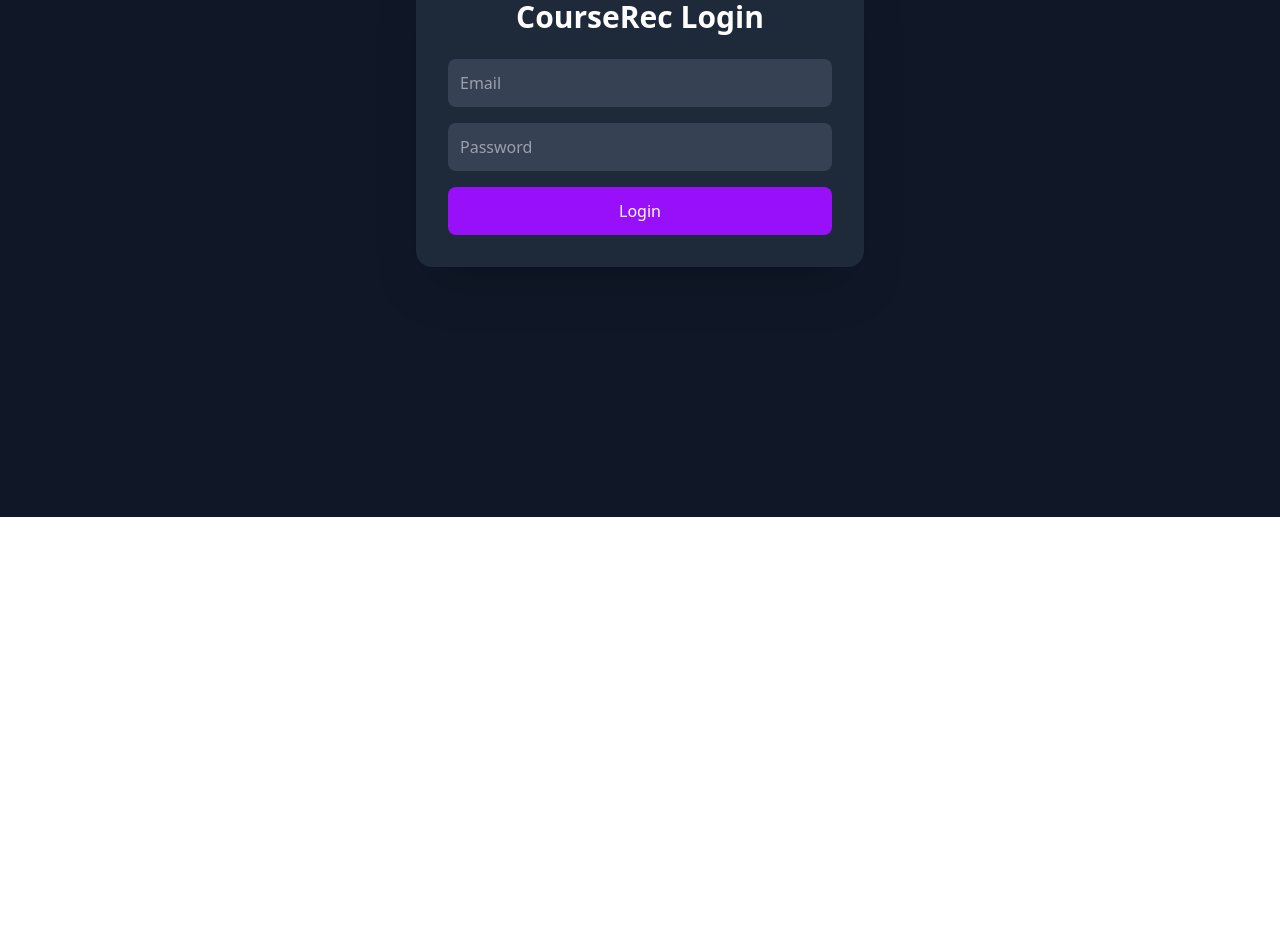
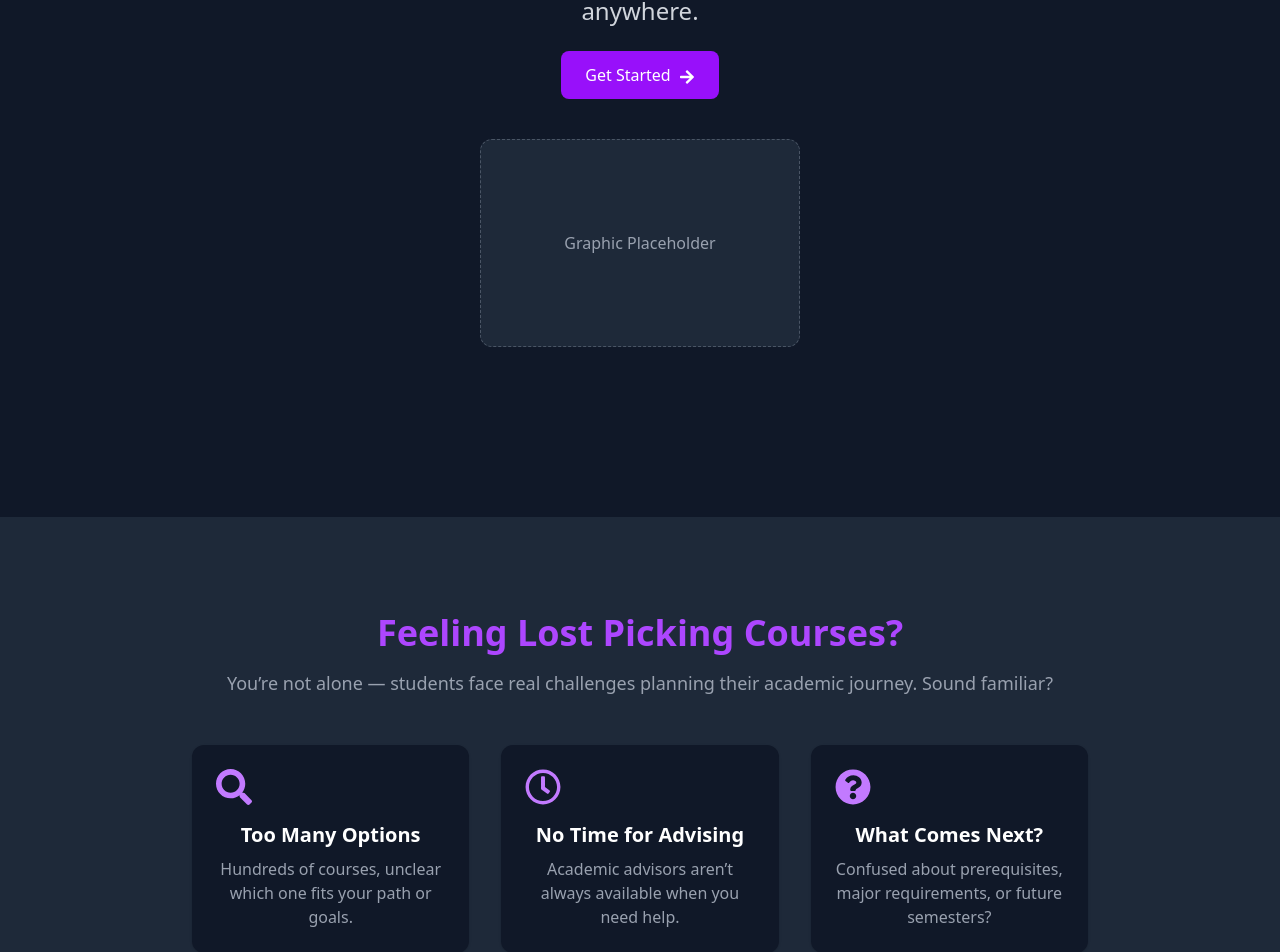
Before and after one commit to HamzaGiTX786/Course-Rec, a React (Vite) app in the folder frontend/: page / in a window 1280 px wide. Before the commit this address led to /login. Shown: the part 283-1235 px from the top of the page. Before the commit the page ends 800 px from the top, so only its background shows below. Built offline with nearby package versions, Linux system fonts and the light colour scheme.

Commit message:
creating a new landing page, and minor changes to endpoint names

```diff
--- a/frontend/src/App.jsx
+++ b/frontend/src/App.jsx
@@ -1,8 +1,10 @@
 import { useState } from 'react'
 import { Navigate, Route, Routes } from "react-router-dom";
 
+import LandingPage from './pages/LandingPage';
 import Login from './pages/Login';
 import Dashboard from './pages/Dashboard';
+
 
 
 
@@ -12,12 +14,9 @@ function App() {
   return (
     <>
     <Routes>
-      <Route path="/" element={<Navigate to="/login" replace />} />
+      <Route path="/" element={<LandingPage />} />
       <Route path="/login" element={<Login />} />
       <Route path="/dashboard" element={<Dashboard />} />
-      {/*
-      <Route path="/courses" element={<Courses />} />
-      <Route path="/profile" element={<Profile />} /> */}
       <Route path="*" element={<Navigate to="/login" replace />} />
     </Routes>
     </>
--- a/frontend/src/components/ChatSidebar.jsx
+++ b/frontend/src/components/ChatSidebar.jsx
@@ -25,7 +25,10 @@ export default function ChatSidebar() {
 
   const handleRename = async (id) => {
     try {
-      await api.put(`/api/conversations/${id}/`, { name: editedName });
+      await api.post(`/users/rename-conversations/`,
+        { new_name: editedName,
+          conversation_id: id
+         });
       setConversations(prev =>
         prev.map(conv => (conv.id === id ? { ...conv, name: editedName } : conv))
       );
@@ -37,7 +40,7 @@ export default function ChatSidebar() {
   };
 
   const filteredConversations = conversations.filter(conv =>
-    conv.name.toLowerCase().includes(searchTerm.toLowerCase())
+    conv.conversationName.toLowerCase().includes(searchTerm.toLowerCase())
   );
 
   return (
@@ -58,17 +61,17 @@ export default function ChatSidebar() {
       <div className="space-y-2 overflow-y-auto max-h-[calc(100vh-120px)]">
         {filteredConversations.map((conv) => (
           <div
-            key={conv.id}
+            key={conv.conversationid}
             className="bg-gray-700 hover:bg-gray-600 p-3 rounded-lg flex justify-between items-center"
           >
-            {editingId === conv.id ? (
+            {editingId === conv.conversationid ? (
               <>
                 <input
                   value={editedName}
                   onChange={(e) => setEditedName(e.target.value)}
                   className="bg-gray-600 p-1 rounded text-white flex-1 mr-2"
                 />
-                <button onClick={() => handleRename(conv.id)}>
+                <button onClick={() => handleRename(conv.conversationid)}>
                   <FiCheck className="text-green-400" />
                 </button>
               </>
--- /dev/null
+++ b/frontend/src/components/FadeInSection.jsx
@@ -0,0 +1,33 @@
+import { useEffect, useRef, useState } from 'react';
+
+export default function FadeInSection({ children, className = '' }) {
+  const ref = useRef();
+  const [isVisible, setIsVisible] = useState(false);
+
+  useEffect(() => {
+    const observer = new IntersectionObserver(
+      ([entry]) => {
+        if (entry.isIntersecting) {
+          setIsVisible(true);
+          observer.unobserve(entry.target); // only trigger once
+        }
+      },
+      { threshold: 0.2 }
+    );
+
+    if (ref.current) observer.observe(ref.current);
+
+    return () => observer.disconnect();
+  }, []);
+
+  return (
+    <div
+      ref={ref}
+      className={`transition-opacity duration-700 transform ease-out ${
+        isVisible ? 'opacity-100 translate-y-0' : 'opacity-0 translate-y-6'
+      } ${className}`}
+    >
+      {children}
+    </div>
+  );
+}
--- /dev/null
+++ b/frontend/src/pages/LandingPage.jsx
@@ -0,0 +1,226 @@
+import { motion } from 'framer-motion';
+import { FaCheckCircle, FaArrowRight, FaUserFriends, FaRobot,
+        FaClock, FaChartLine, FaCalendarAlt, FaShieldAlt,
+        FaRegClock, FaSearch, FaQuestionCircle } from 'react-icons/fa';
+
+import FadeInSection from '../components/FadeInSection';
+
+const fadeInUp = {
+  hidden: { opacity: 0, y: 30 },
+  visible: (i = 0) => ({
+    opacity: 1,
+    y: 0,
+    transition: {
+      delay: i * 0.15,
+      duration: 0.6,
+      ease: 'easeOut',
+    },
+  }),
+};
+
+export default function LandingPage() {
+  const features = [
+    {
+      icon: <FaRobot />,
+      title: 'AI-Powered Guidance',
+      desc: 'Get personalized recommendations based on your academic history and interests.',
+    },
+    {
+      icon: <FaUserFriends />,
+      title: 'Student-Centric Design',
+      desc: 'Built by students, for students — intuitive and hassle-free.',
+    },
+    {
+      icon: <FaCalendarAlt />,
+      title: 'Plan Ahead with Ease',
+      desc: 'Map your degree and prerequisites smartly, semester by semester.',
+    },
+    {
+      icon: <FaClock />,
+      title: 'Available Anytime',
+      desc: 'No appointments needed. Get help whenever you need it.',
+    },
+    {
+      icon: <FaChartLine />,
+      title: 'Data-Backed Choices',
+      desc: 'Recommendations are grounded in real course data and trends.',
+    },
+    {
+      icon: <FaShieldAlt />,
+      title: 'Confidence, Not Guesswork',
+      desc: 'Eliminate confusion and plan your next steps with clarity.',
+    },
+  ];
+
+  return (
+    <div className="bg-gray-900 text-white font-sans">
+      {/* HERO SECTION */}
+      <section className="min-h-screen flex flex-col justify-center items-center px-6 text-center bg-gray-900">
+        <motion.h1
+          className="text-5xl md:text-6xl font-bold mb-4 text-purple-500"
+          initial={{ opacity: 0, y: -20 }}
+          animate={{ opacity: 1, y: 0 }}
+        >
+          CourseRec<span className='text-white'>.</span>
+        </motion.h1>
+        <p className="text-xl md:text-2xl text-gray-300 max-w-2xl">
+          Your AI-Powered Course Recommender — anytime, anywhere.
+        </p>
+
+        <a
+          href="/signup"
+          className="mt-6 inline-block bg-purple-600 hover:bg-purple-700 text-white px-6 py-3 rounded-lg transition-colors"
+        >
+          Get Started
+          <FaArrowRight className="inline ml-2" />
+        </a>
+
+        <div className="mt-10 w-80 h-52 bg-gray-800 rounded-xl border border-dashed border-gray-600 flex items-center justify-center text-gray-400">
+          Graphic Placeholder
+        </div>
+      </section>
+
+      {/* PROBLEM SECTION */}
+        <section className="py-24 px-6 bg-gray-800 text-white text-center">
+    <div className="max-w-4xl mx-auto">
+        <FadeInSection>
+        <h2 className="text-4xl font-bold mb-4 text-purple-500">Feeling Lost Picking Courses?</h2>
+        <p className="text-lg text-gray-400 mb-12">
+            You’re not alone — students face real challenges planning their academic journey. Sound familiar?
+        </p>
+        </FadeInSection>
+
+        <div className="grid md:grid-cols-3 gap-8">
+        {[
+            {
+            icon: <FaSearch className="text-purple-400 text-4xl mb-4" />,
+            title: 'Too Many Options',
+            desc: 'Hundreds of courses, unclear which one fits your path or goals.',
+            },
+            {
+            icon: <FaRegClock className="text-purple-400 text-4xl mb-4" />,
+            title: 'No Time for Advising',
+            desc: 'Academic advisors aren’t always available when you need help.',
+            },
+            {
+            icon: <FaQuestionCircle className="text-purple-400 text-4xl mb-4" />,
+            title: 'What Comes Next?',
+            desc: 'Confused about prerequisites, major requirements, or future semesters?',
+            },
+        ].map((problem, idx) => (
+            <FadeInSection key={idx}>
+            <div className="bg-gray-900 rounded-xl p-6 shadow hover:ring-2 hover:ring-purple-500 transition-all h-full">
+                {problem.icon}
+                <h3 className="text-xl font-semibold text-white mb-2">{problem.title}</h3>
+                <p className="text-gray-400">{problem.desc}</p>
+            </div>
+            </FadeInSection>
+        ))}
+        </div>
+
+        <FadeInSection>
+        <p className="mt-12 text-purple-400 text-xl font-medium">
+            That’s why we built <span className="text-white font-bold">CourseRec</span>.
+        </p>
+        </FadeInSection>
+    </div>
+    </section>
+
+            {/* HOW IT WORKS SECTION */}
+        <section className="py-20 px-6 bg-gray-900">
+        <h2 className="text-4xl font-bold mb-4 text-purple-500 text-center">How It Works</h2>
+        <div className="max-w-6xl mx-auto flex flex-col md:flex-row gap-8 items-start">
+            <div className="flex-1 space-y-6">
+            {[
+                {
+                title: '1. Create an Account',
+                desc: 'Sign up quickly using your email to get started.',
+                },
+                {
+                title: '2. Ask Questions',
+                desc: 'Chat with our AI to get personalized course recommendations.',
+                },
+                {
+                title: '3. Plan with Confidence',
+                desc: 'Make informed decisions anytime, on your own.',
+                },
+            ].map((step, idx) => (
+                <FadeInSection key={idx}>
+                <div className="bg-gray-800 p-6 rounded-xl shadow-lg hover:ring-2 hover:ring-purple-500 transition-all duration-200">
+                    <h3 className="text-xl font-semibold mb-2 text-purple-400">{step.title}</h3>
+                    <p className="text-gray-300">{step.desc}</p>
+                </div>
+                </FadeInSection>
+            ))}
+            </div>
+
+            <div className="flex-1 w-full h-full flex items-center justify-center">
+            <div className="w-full h-[400px] bg-gray-800 border border-dashed border-gray-600 rounded-xl flex items-center justify-center text-gray-400">
+                Chat Demo GIF Placeholder
+            </div>
+            </div>
+        </div>
+        </section>
+
+      {/* WHY USE COURSEREC SECTION */}
+        <section className="py-20 px-6 bg-gray-800 text-center">
+        <h2 className="text-4xl font-bold mb-4 text-purple-500">Why Use CourseRec?</h2>
+        <div className="grid md:grid-cols-3 gap-8 max-w-6xl mx-auto text-left">
+            {[
+            {
+                icon: <FaRobot />,
+                title: 'AI-Powered Guidance',
+                desc: 'Get personalized recommendations based on your academic history and interests.',
+            },
+            {
+                icon: <FaUserFriends />,
+                title: 'Student-Centric Design',
+                desc: 'Built by students, for students — intuitive and hassle-free.',
+            },
+            {
+                icon: <FaCalendarAlt />,
+                title: 'Plan Ahead with Ease',
+                desc: 'Map your degree and prerequisites smartly, semester by semester.',
+            },
+            {
+                icon: <FaClock />,
+                title: 'Available Anytime',
+                desc: 'No appointments needed. Get help whenever you need it.',
+            },
+            {
+                icon: <FaChartLine />,
+                title: 'Data-Backed Choices',
+                desc: 'Recommendations are grounded in real course data and trends.',
+            },
+            {
+                icon: <FaShieldAlt />,
+                title: 'Confidence, Not Guesswork',
+                desc: 'Eliminate confusion and plan your next steps with clarity.',
+            },
+            ].map((item, idx) => (
+            <FadeInSection key={idx}>
+                <div className="bg-gray-700 p-6 rounded-xl shadow hover:ring-2 hover:ring-purple-500 transition-all duration-300">
+                <div className="text-3xl mb-4">{item.icon}</div>
+                <h3 className="text-xl font-semibold text-purple-400 mb-2">{item.title}</h3>
+                <p className="text-gray-300">{item.desc}</p>
+                </div>
+            </FadeInSection>
+            ))}
+        </div>
+        </section>
+
+      {/* SUPPORTED UNIVERSITIES SECTION */}
+      <section className="py-20 px-6 bg-gray-900 text-center">
+        <h2 className="text-4xl font-bold mb-4 text-purple-500">
+          Currently Supports
+        </h2>
+        <p className="text-gray-400 text-lg mb-6">
+          🎓 Department of Computing & Information Systems, Trent University
+        </p>
+        <p className="text-purple-400 text-sm">
+          More universities coming soon...
+        </p>
+      </section>
+    </div>
+  );
+}
--- a/frontend/src/pages/Login.jsx
+++ b/frontend/src/pages/Login.jsx
@@ -18,8 +18,8 @@ export default function Login() {
 
     try {
       const response = await api.post('/users/login',
-        { "email": email,
-          "password": password
+        { email: email,
+          password: password
         },
         {
         withCredentials: true // for cookie
```
